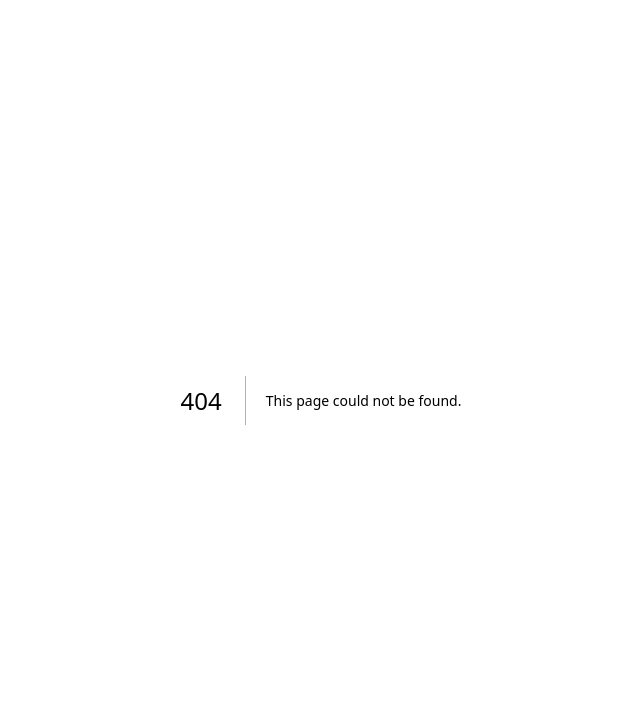
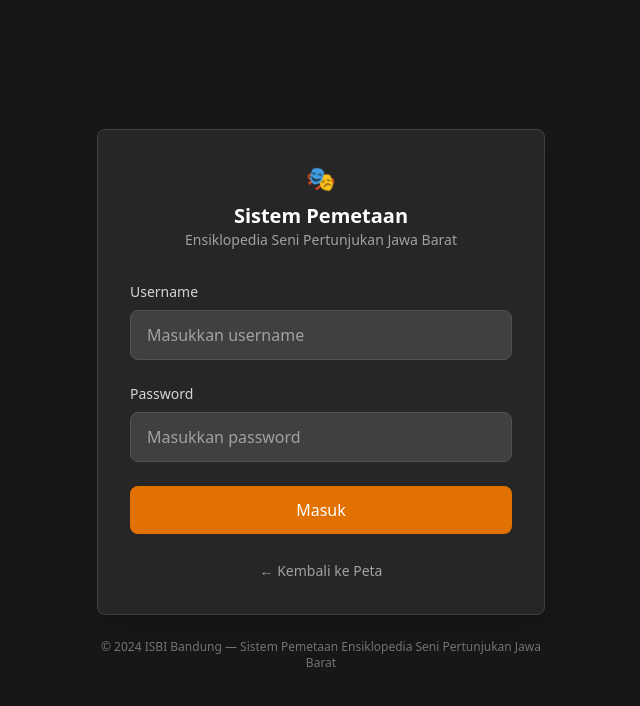
Before and after one commit to Fadilahakbar244/PROJEK-WEBSITE-SIBUDI-, a Next.js app: page /login in a window 1280 px wide. Before the commit this address had no page. Shown: the top 706 px of the page, without its empty margins (319-959 px from the left). Built offline with nearby package versions, Linux system fonts and the light colour scheme.

Commit message:
add login page for mapping system

```diff
--- a/src/app/layout.tsx
+++ b/src/app/layout.tsx
@@ -13,8 +13,8 @@ const geistMono = Geist_Mono({
 });
 
 export const metadata: Metadata = {
-  title: "Next.js Template",
-  description: "A minimal Next.js starter template",
+  title: "ISBI Bandung - Seni Pertunjukan Jawa Barat",
+  description: "Sistem Pemetaan Ensiklopedia Seni Pertunjukan Jawa Barat",
 };
 
 export default function RootLayout({
--- /dev/null
+++ b/src/app/login/page.tsx
@@ -0,0 +1,112 @@
+"use client";
+
+import { useState, FormEvent } from "react";
+import { useRouter } from "next/navigation";
+import Link from "next/link";
+
+export default function LoginPage() {
+  const router = useRouter();
+  const [username, setUsername] = useState("");
+  const [password, setPassword] = useState("");
+  const [error, setError] = useState("");
+  const [loading, setLoading] = useState(false);
+
+  const handleSubmit = async (e: FormEvent) => {
+    e.preventDefault();
+    setError("");
+    setLoading(true);
+
+    if (!username || !password) {
+      setError("Username dan password harus diisi");
+      setLoading(false);
+      return;
+    }
+
+    await new Promise((resolve) => setTimeout(resolve, 1000));
+
+    if (username === "admin" && password === "isbi2024") {
+      router.push("/");
+    } else {
+      setError("Username atau password salah");
+    }
+    setLoading(false);
+  };
+
+  return (
+    <main className="min-h-screen bg-neutral-900 flex items-center justify-center p-4">
+      <div className="w-full max-w-md">
+        <div className="bg-neutral-800 rounded-lg shadow-xl p-8 border border-neutral-700">
+          <div className="text-center mb-8">
+            <h1 className="text-2xl font-bold text-amber-500 mb-2">🎭</h1>
+            <h2 className="text-xl font-semibold text-white">Sistem Pemetaan</h2>
+            <p className="text-neutral-400 text-sm">Ensiklopedia Seni Pertunjukan Jawa Barat</p>
+          </div>
+
+          <form onSubmit={handleSubmit} className="space-y-6">
+            <div>
+              <label htmlFor="username" className="block text-sm font-medium text-neutral-300 mb-2">
+                Username
+              </label>
+              <input
+                type="text"
+                id="username"
+                value={username}
+                onChange={(e) => setUsername(e.target.value)}
+                className="w-full px-4 py-3 bg-neutral-700 border border-neutral-600 rounded-lg text-white placeholder-neutral-400 focus:outline-none focus:ring-2 focus:ring-amber-500 focus:border-transparent transition"
+                placeholder="Masukkan username"
+              />
+            </div>
+
+            <div>
+              <label htmlFor="password" className="block text-sm font-medium text-neutral-300 mb-2">
+                Password
+              </label>
+              <input
+                type="password"
+                id="password"
+                value={password}
+                onChange={(e) => setPassword(e.target.value)}
+                className="w-full px-4 py-3 bg-neutral-700 border border-neutral-600 rounded-lg text-white placeholder-neutral-400 focus:outline-none focus:ring-2 focus:ring-amber-500 focus:border-transparent transition"
+                placeholder="Masukkan password"
+              />
+            </div>
+
+            {error && (
+              <div className="p-3 bg-red-900/30 border border-red-800 rounded-lg text-red-400 text-sm">
+                {error}
+              </div>
+            )}
+
+            <button
+              type="submit"
+              disabled={loading}
+              className="w-full py-3 px-4 bg-amber-600 hover:bg-amber-700 disabled:bg-amber-800 text-white font-medium rounded-lg transition duration-200 flex items-center justify-center"
+            >
+              {loading ? (
+                <span className="flex items-center gap-2">
+                  <svg className="animate-spin h-5 w-5" viewBox="0 0 24 24">
+                    <circle className="opacity-25" cx="12" cy="12" r="10" stroke="currentColor" strokeWidth="4" fill="none" />
+                    <path className="opacity-75" fill="currentColor" d="M4 12a8 8 0 018-8V0C5.373 0 0 5.373 0 12h4z" />
+                  </svg>
+                  Memuat...
+                </span>
+              ) : (
+                "Masuk"
+              )}
+            </button>
+          </form>
+
+          <div className="mt-6 text-center">
+            <Link href="/" className="text-sm text-neutral-400 hover:text-amber-500 transition">
+              ← Kembali ke Peta
+            </Link>
+          </div>
+        </div>
+
+        <p className="text-center text-neutral-500 text-xs mt-6">
+          © 2024 ISBI Bandung — Sistem Pemetaan Ensiklopedia Seni Pertunjukan Jawa Barat
+        </p>
+      </div>
+    </main>
+  );
+}
--- a/src/app/page.tsx
+++ b/src/app/page.tsx
@@ -1,3 +1,36 @@
+import Link from "next/link";
+
 export default function Home() {
-  return <main className="min-h-screen bg-neutral-900" />;
+  return (
+    <main className="min-h-screen bg-neutral-900">
+      <header className="bg-neutral-800 border-b border-neutral-700">
+        <div className="max-w-7xl mx-auto px-4 py-4 flex items-center justify-between">
+          <div className="flex items-center gap-3">
+            <span className="text-2xl">🎭</span>
+            <div>
+              <h1 className="text-lg font-bold text-white">ISBIBANDUNG</h1>
+              <p className="text-xs text-neutral-400">Seni Pertunjukan Jawa Barat</p>
+            </div>
+          </div>
+          <nav className="flex items-center gap-4">
+            <Link href="/kampus" className="text-neutral-300 hover:text-amber-500 transition text-sm">
+              Info Kampus
+            </Link>
+            <Link href="/login" className="px-4 py-2 bg-amber-600 hover:bg-amber-700 text-white text-sm rounded-lg transition">
+              Login
+            </Link>
+          </nav>
+        </div>
+      </header>
+      <div className="max-w-7xl mx-auto px-4 py-8">
+        <div className="text-center mb-8">
+          <h2 className="text-3xl font-bold text-white mb-2">Sistem Pemetaan Ensiklopedia</h2>
+          <p className="text-neutral-400">Peta Seni Pertunjukan Jawa Barat</p>
+        </div>
+        <div className="bg-neutral-800 rounded-lg border border-neutral-700 min-h-[400px] flex items-center justify-center">
+          <p className="text-neutral-500">Memuat Peta...</p>
+        </div>
+      </div>
+    </main>
+  );
 }
```
